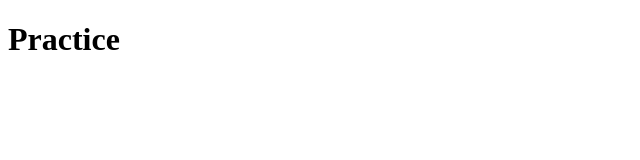
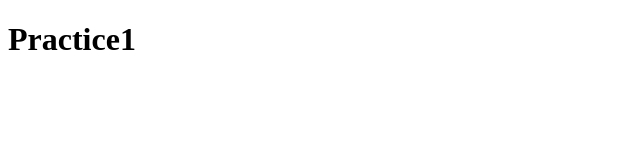
Before and after one commit to Kenta-Sugaya/Practice, a plain HTML site: page index.html in a window 1280 px wide. Shown: the full height of the page, 0-640 px from the left. Drawn offline with Linux system fonts and the light colour scheme.

Commit message:
test commit

```diff
--- a/index.html
+++ b/index.html
@@ -6,6 +6,6 @@
     <title>Practice</title>
   </head>
   <body>
-    <h1>Practice</h1>
+    <h1>Practice1</h1>
   </body>
 </html>
```
